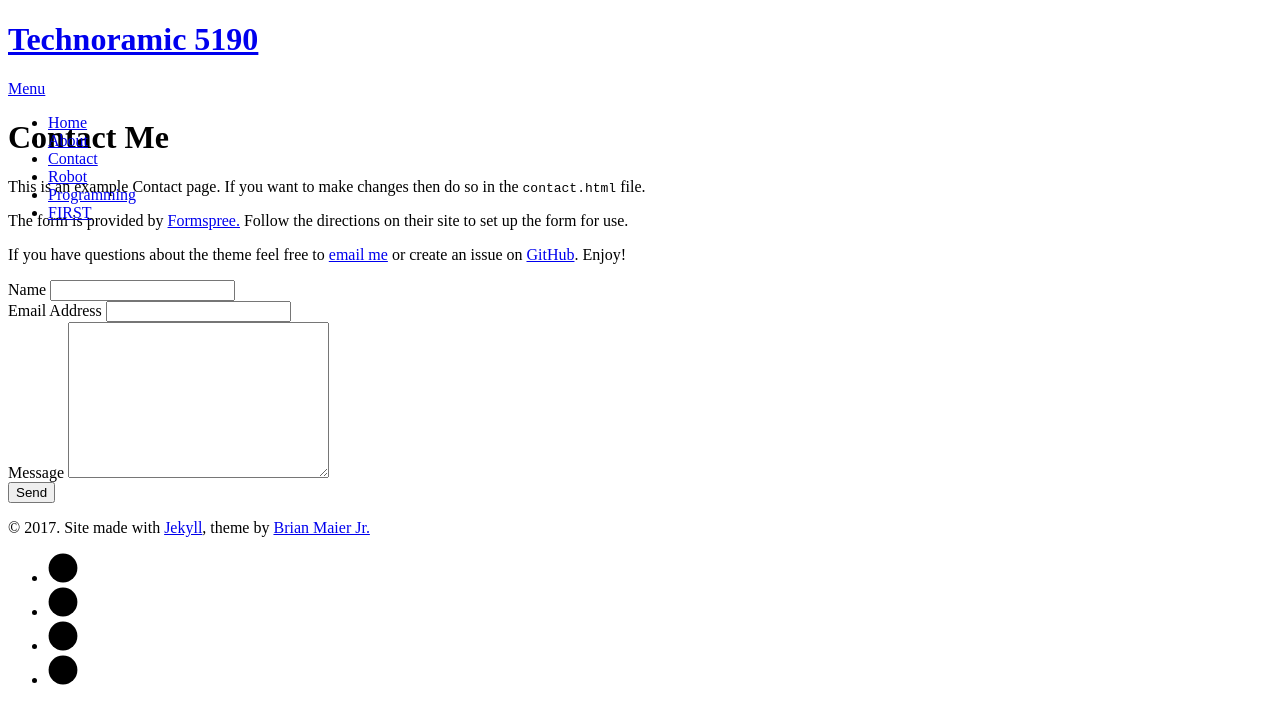
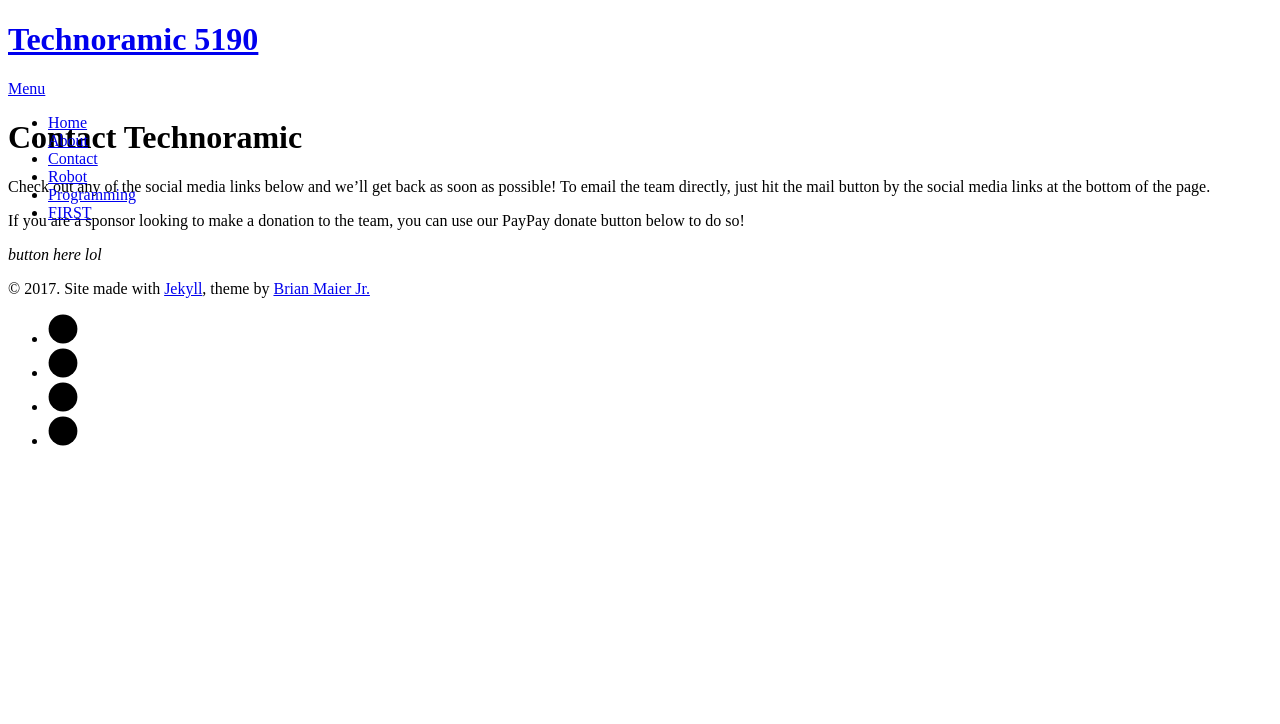
Before and after one commit to MICDSRobotics-5190/MICDSRobotics-5190.github.io, a Jekyll site: the page built from contact.md, in a window 1280 px wide. Shown: the top 724 px of the page. Built offline with Jekyll 4.4.1, drawn with Linux system fonts in a browser that asks for light colours; nearby versions of some CDN libraries.

Commit message:
Shrunk contact page

```diff
--- a/contact.md
+++ b/contact.md
@@ -3,20 +3,10 @@ layout: default
 title: Contact Long Haul
 ---
 
-<div id="contact">
-  <h1 class="pageTitle">Contact Me</h1>
-  <div class="contactContent">
-    <p class="intro">This is an example Contact page. If you want to make changes then do so in the <code>contact.html</code> file.</p>
-    <p>The form is provided by <a href="http://formspree.io/">Formspree.</a> Follow the directions on their site to set up the form for use.</p>
-    <p>If you have questions about the theme feel free to <a href="mailto:brimaidesigns@gmail.com">email me</a> or create an issue on <a href="https://github.com/brianmaierjr/long-haul">GitHub</a>. Enjoy!</p>
-  </div>
-  <form action="http://formspree.io/your@mail.com" method="POST">
-    <label for="name">Name</label>
-    <input type="text" id="name" name="name" class="full-width"><br>
-    <label for="email">Email Address</label>
-    <input type="email" id="email" name="_replyto" class="full-width"><br>
-    <label for="message">Message</label>
-    <textarea name="message" id="message" cols="30" rows="10" class="full-width"></textarea><br>
-    <input type="submit" value="Send" class="button">
-  </form>
-</div>
+# Contact Technoramic
+
+Check out any of the social media links below and we'll get back as soon as possible! To email the team directly, just hit the mail button by the social media links at the bottom of the page.
+
+If you are a sponsor looking to make a donation to the team, you can use our PayPay donate button below to do so!
+
+*button here lol*
```
